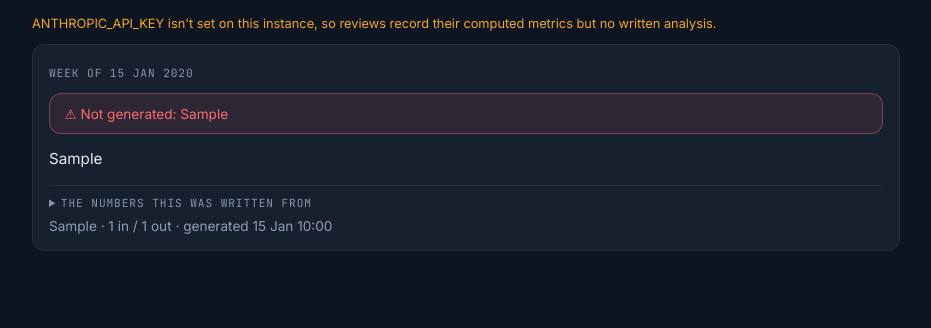
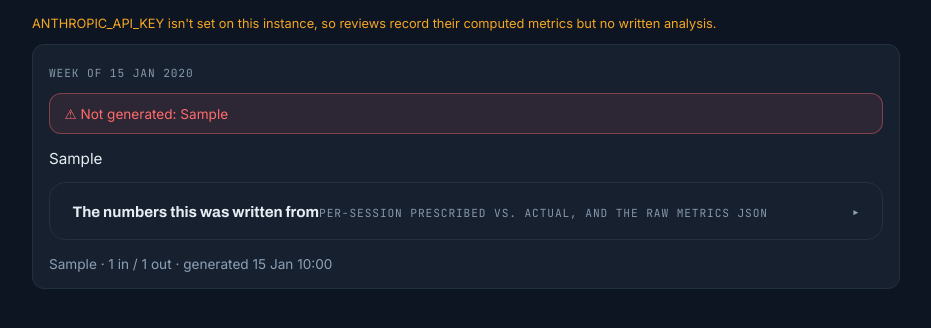
Before and after one commit to rdaswav/training_app, a FastAPI app: page /reviews in a window 1280 px wide. Shown: the part 85-413 px from the top of the page, without its empty margins (174-1105 px from the left). Run offline with FastAPI, Linux system fonts and the light colour scheme; tables that the repository leaves empty hold one stand-in row (values such as "Sample post"); some libraries are stand-ins or nearby versions.

Commit message:
Tier 2+3 design pass: unified session-row primitive, disclosure merge, hero hierarchy, rest-timer card frame
Reviews and Strength History both drop their table+card-fallback pair
for one .rows.sessions primitive -- same fields at every width instead
of the field set silently changing at 700px. Reviews' bespoke
.metrics-detail collapses into About's .disclosure component, so
progressive disclosure looks the same everywhere it appears.

Plan's hero now gets its own gradient/shadow card treatment (it had
none before) while the ribbon and stat cards step down a radius size
and dim slightly, so the page has a visual entry point instead of four
same-weight boxes. The hero's phase pill is dropped -- it restated
"Build 1 · Week 4", which the ribbon directly below and every session
card in the list already show; kept the per-session-card phase label
since it's the one placement that also covers Today and session-detail,
which have no ribbon to lean on.

Rest-timer's clock/ring now sit in the standard --r-lg/--line-soft card
frame instead of floating bare on the overlay backdrop -- the one
full-screen surface that shared no chrome with the rest of the app.
Splash screen deliberately left full-bleed (it's a brand launch moment,
not a data surface -- framing it would undercut the point of it).

```diff
--- a/backend/app/static/style.css
+++ b/backend/app/static/style.css
@@ -126,7 +126,7 @@ h1, h2, h3 { margin: 0 0 0.5rem; font-family: var(--disp); font-weight: 700; }
 .eyebrow, .session-type, .field label, .rest .lab,
 .load-chart-title, .load-col-label, .day-card-date,
 .disclosure > summary .d, .stick .ptn, .weekgrid-label,
-.metrics-detail summary, .countdown-card .eyebrow {
+.rows.sessions .r-date, .countdown-card .eyebrow {
   font-family: var(--label-font);
   font-weight: 400;
   font-size: var(--label-size);
@@ -830,20 +872,10 @@ form.settings-form .cta {
 .review-body strong { color: var(--text); font-weight: 600; }
 .review-body code { font-family: var(--mono); font-size: 0.85em; color: var(--accent); }
 
-.metrics-detail { margin-top: 0.9rem; border-top: 1px solid var(--line-soft); padding-top: 0.6rem; }
-/* Shared with About's disclosure summary style rather than its own
-   smaller variant. */
-.metrics-detail summary {
-  cursor: pointer;
-  font-family: var(--label-font);
-  font-size: var(--label-size);
-  text-transform: uppercase;
-  letter-spacing: var(--label-spacing);
-  color: var(--label-color);
-}
-.metrics-detail summary:hover { color: var(--muted); }
-table.review-sessions { margin-top: 0.6rem; font-size: 0.8rem; }
-table.review-sessions td, table.review-sessions th { white-space: nowrap; }
+/* .metrics-detail is gone -- Reviews now uses the same .disclosure
+   component as About, so "there's more here" looks identical wherever it
+   appears rather than being a card-with-chevron in one place and a bare
+   mono summary line in the other. */
 .metrics-json {
   margin-top: 0.6rem;
   padding: 0.6rem;
--- a/backend/app/templates/plan.html
+++ b/backend/app/templates/plan.html
@@ -6,8 +6,11 @@
   {% if race %}
     <div class="hero">
       <div>
+        <!-- Phase + week is deliberately not restated here -- the ribbon
+             immediately below already shows current phase (highlighted
+             block + now-mark), and every session card in the list below
+             that shows it per-session. One fact, shown once per page. -->
         <div class="status-line">
-          {% if current_phase %}<span class="pill live">{{ current_phase.name|upper }} &middot; WEEK {{ week_idx + 1 }} OF {{ total_weeks_count }}</span>{% endif %}
           <span class="pill">PRIORITY {{ race.priority.value|upper }}</span>
         </div>
         <h1>{{ race.name }}</h1>
--- a/backend/app/templates/reviews.html
+++ b/backend/app/templates/reviews.html
@@ -47,58 +47,37 @@
         <div class="review-body">{{ r.markdown|markdown }}</div>
       {% endif %}
 
-      <details class="metrics-detail">
-        <summary>The numbers this was written from</summary>
+      <details class="disclosure">
+        <summary>
+          <span><span class="t">The numbers this was written from</span><span class="d">Per-session prescribed vs. actual, and the raw metrics JSON</span></span>
+          <span class="car">&#9656;</span>
+        </summary>
+        <div class="body">
         {% if m.get("sessions") %}
-          <div class="calendar-table-wrap calendar-scroll">
-            <table class="calendar review-sessions">
-              <thead>
-                <tr><th>Date</th><th>Session</th><th>Status</th><th>Prescribed</th><th>Actual</th></tr>
-              </thead>
-              <tbody>
-                {% for s in m.sessions %}
-                  <tr>
-                    <td>{{ s.date }}</td>
-                    <td>{{ s.name }}{% if s.role %} <span class="meta">({{ s.role }})</span>{% endif %}</td>
-                    <td>{{ s.status }}</td>
-                    <td>
-                      {% if s.prescribed_pace_sec_per_km %}{{ s.prescribed_pace_sec_per_km|pace }}{% endif %}
-                      {% if s.prescribed_hr_ceiling %} &middot; HR &le;{{ s.prescribed_hr_ceiling }}{% endif %}
-                    </td>
-                    <td>
-                      {% if s.actual_pace_sec_per_km %}{{ s.actual_pace_sec_per_km|pace }}{% endif %}
-                      {% if s.actual_hr %} &middot; HR {{ s.actual_hr }}{% endif %}
-                    </td>
-                  </tr>
-                {% endfor %}
-              </tbody>
-            </table>
-          </div>
-
-          <div class="calendar-cards">
+          <div class="rows sessions">
             {% for s in m.sessions %}
-              <div class="card day-card">
-                <div class="day-card-date">{{ s.date }} &middot; {{ s.status }}</div>
-                <strong>{{ s.name }}{% if s.role %} <span class="meta">({{ s.role }})</span>{% endif %}</strong>
-                {% if s.prescribed_pace_sec_per_km or s.prescribed_hr_ceiling %}
-                  <div class="meta">
+              <div class="row">
+                <span class="r-date">{{ s.date }}</span>
+                <span class="r-name">{{ s.name }}{% if s.role %} <span class="meta">({{ s.role }})</span>{% endif %}</span>
+                <span class="stat{% if s.status == 'completed' %} st-done{% endif %}">{{ s.status }}</span>
+                <div class="r-meta">
+                  {% if s.prescribed_pace_sec_per_km or s.prescribed_hr_ceiling %}
                     Target
-                    {% if s.prescribed_pace_sec_per_km %} {{ s.prescribed_pace_sec_per_km|pace }}{% endif %}
-                    {% if s.prescribed_hr_ceiling %} &middot; HR &le;{{ s.prescribed_hr_ceiling }}{% endif %}
-                  </div>
-                {% endif %}
-                {% if s.actual_pace_sec_per_km or s.actual_hr %}
-                  <div class="meta">
-                    Actual
-                    {% if s.actual_pace_sec_per_km %} {{ s.actual_pace_sec_per_km|pace }}{% endif %}
-                    {% if s.actual_hr %} &middot; HR {{ s.actual_hr }}{% endif %}
-                  </div>
-                {% endif %}
+                    {%- if s.prescribed_pace_sec_per_km %} {{ s.prescribed_pace_sec_per_km|pace }}{% endif %}
+                    {%- if s.prescribed_hr_ceiling %} &middot; HR &le;{{ s.prescribed_hr_ceiling }}{% endif %}
+                  {% endif %}
+                  {% if s.actual_pace_sec_per_km or s.actual_hr %}
+                    &middot; Actual
+                    {%- if s.actual_pace_sec_per_km %} {{ s.actual_pace_sec_per_km|pace }}{% endif %}
+                    {%- if s.actual_hr %} &middot; HR {{ s.actual_hr }}{% endif %}
+                  {% endif %}
+                </div>
               </div>
             {% endfor %}
           </div>
         {% endif %}
-        <pre class="metrics-json">{{ r.metrics|tojson(indent=2) }}</pre>
+          <pre class="metrics-json">{{ r.metrics|tojson(indent=2) }}</pre>
+        </div>
       </details>
 
       <div class="sync-status">
```
Also changed, not shown: other parts of backend/app/static/style.css (+46 -4 lines), backend/app/static/app.js (+5 -3 lines), backend/app/templates/strength_history.html (+7 -30 lines).
